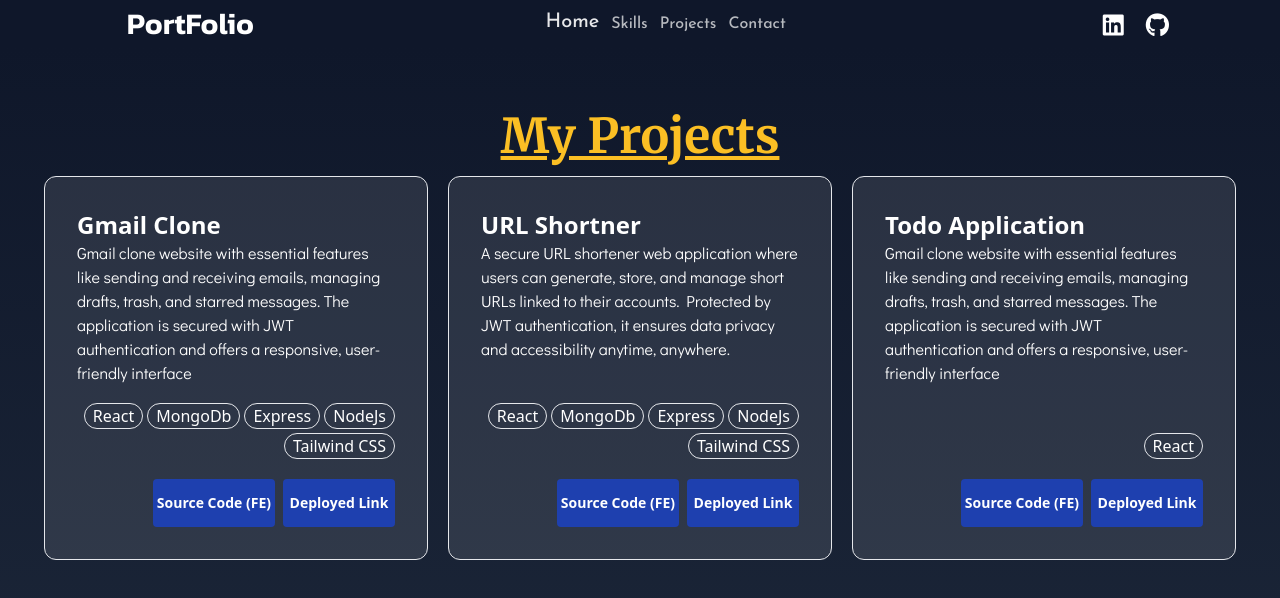
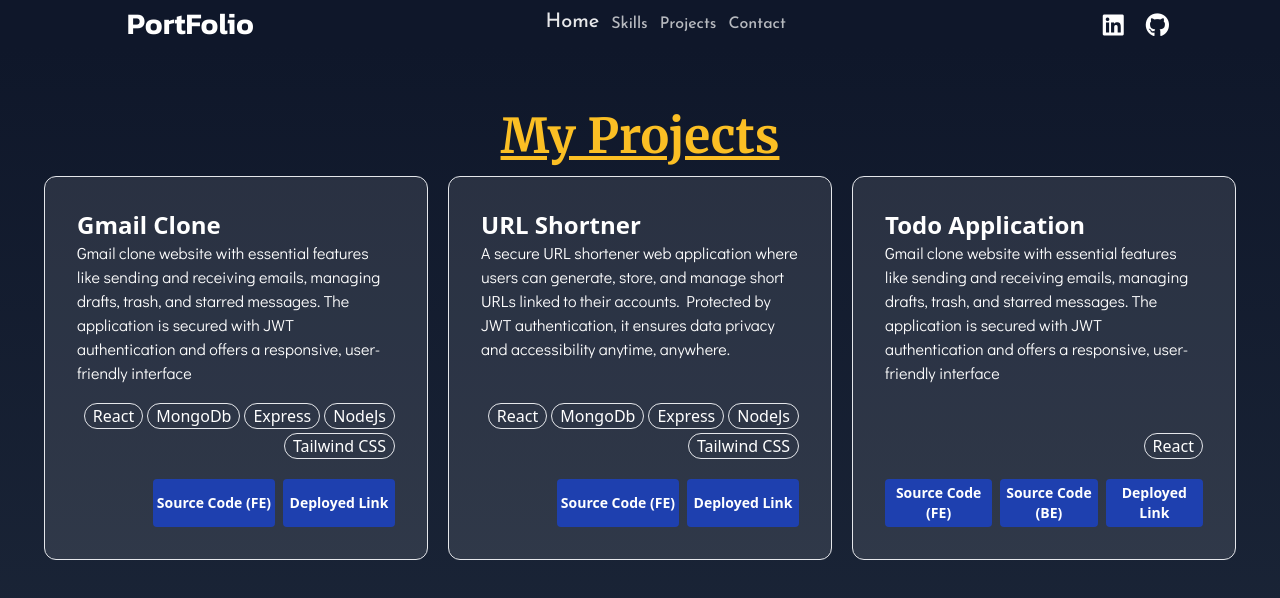
Before and after one commit to aathi1711/PORTFOLIO, a React (Vite) app: page /projects in a window 1280 px wide. Shown: the top 598 px of the page. Built offline with nearby package versions, Linux system fonts and the light colour scheme.

Commit message:
commit-11

```diff
--- a/src/bottom-navbar.jsx
+++ b/src/bottom-navbar.jsx
@@ -2,7 +2,7 @@
 const BottomNavbar = ()=>{
     return(
         <>
-        <div className="md:hidden h-16 bg-amber-400 fixed rounded-t-lg bottom-0 flex gap-4 justify-evenly items-center pt-5 w-screen text-blue-950">
+        <div className="md:hidden h-16 bg-amber-400 fixed rounded-t-lg bottom-0 flex gap-4 justify-evenly items-center font-reem pt-5 w-screen text-blue-950">
            <div className="p-1 flex flex-col items-center justify-end gap-2 h-3/4">
            <i className="fa-solid fa-home fa-xl"></i>
             <Link to='/'>Home</Link></div>
--- a/src/projects.jsx
+++ b/src/projects.jsx
@@ -4,16 +4,16 @@
             title:'Gmail Clone',
             description:'Gmail clone website with essential features like sending and receiving emails, managing drafts, trash, and starred messages. The application is secured with JWT authentication and offers a responsive, user-friendly interface',
             tech:['React','MongoDb','Express','NodeJs','Tailwind CSS'],
-            githubUrl_fe:'',
-            githubUrl_be:'',
+            githubUrl_fe:'https://github.com/aathi-aathi/new-gmail-frontend.git',
+            githubUrl_be:'https://github.com/aathi-aathi/new-gmail-backend.git',
             DeployUrl:'https://gmail-clone-1711.netlify.app'
         },
         {
             title:'URL Shortner',
             description:'A secure URL shortener web application where users can generate, store, and manage short URLs linked to their accounts. Protected by JWT authentication, it ensures data privacy and accessibility anytime, anywhere.',
             tech:['React','MongoDb','Express','NodeJs','Tailwind CSS'],
-            githubUrl_fe:'',
-            githubUrl_be:'',
+            githubUrl_fe:'https://github.com/aathi-aathi/shortner-fe.git',
+            githubUrl_be:'https://github.com/aathi-aathi/URL-SHORTNER-BACKEND.git',
             DeployUrl:'https://shortly-11.netlify.app/'
         },
         {
@@ -43,7 +43,7 @@
                     </div>
                     <div className="flex justify-end mt-5 gap-2 font-semibold">
                         <button className=" rounded h-12   bg-blue-800 text-sm hover:bg-blue-700 px-1"><a href={val.githhubUrl}>Source Code (FE)</a></button>
-                        {val.githubUrl_be && <button className=" rounded h-12 w-28  bg-blue-800 text-sm hover:bg-blue-700"><a href={val.githhubUrl}>Source Code (BE)</a></button>}
+                        {!val.githubUrl_be && <button className=" rounded h-12 w-28  bg-blue-800 text-sm hover:bg-blue-700"><a href={val.githhubUrl}>Source Code (BE)</a></button>}
                         <button  className="rounded h-12 w-28  bg-blue-800 text-sm hover:bg-blue-700"><a href={val.DeployUrl} target="_blank">Deployed Link</a></button>
                     </div>
                 </div>
```
